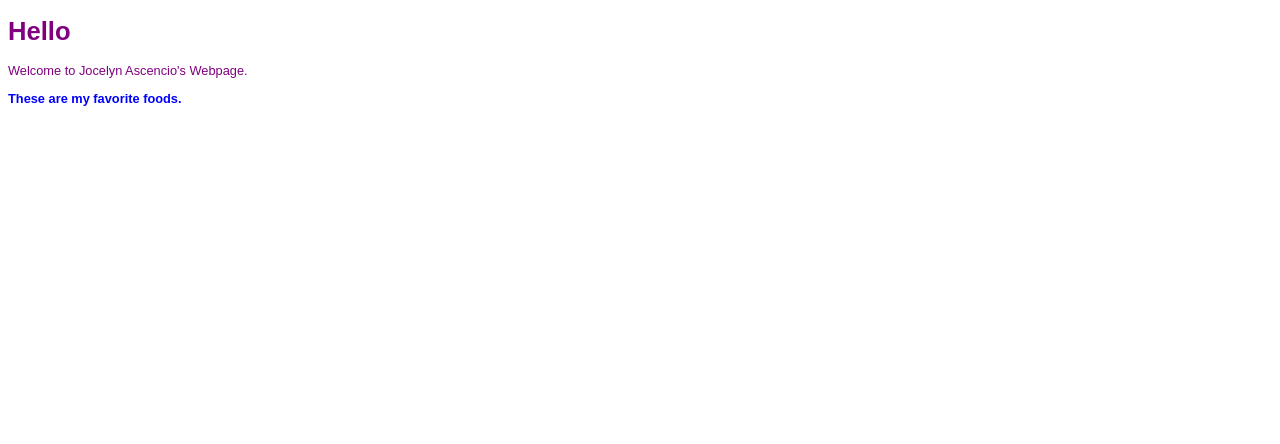
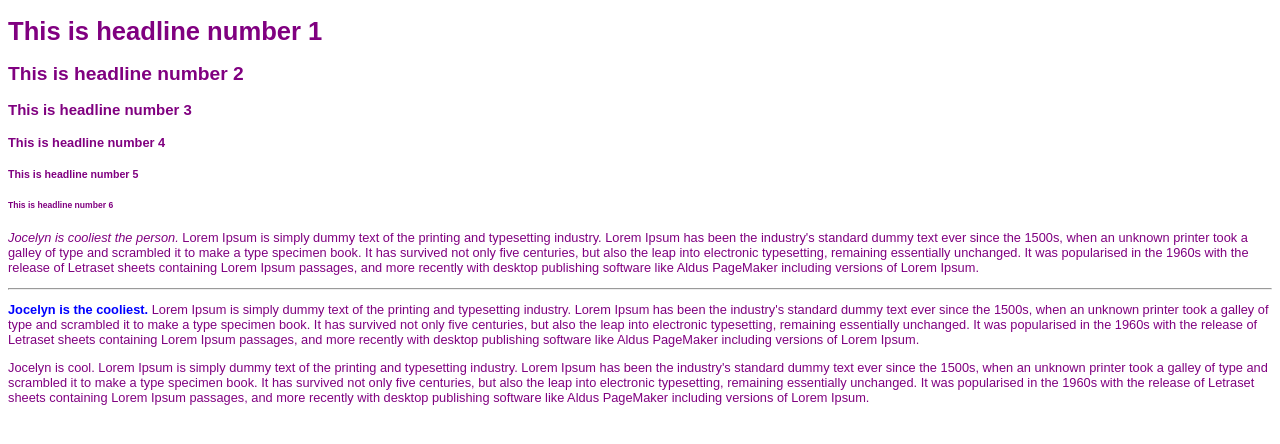
Before and after one commit to joascencio/codingclass, a plain HTML site: page index.html in a window 1280 px wide. Drawn offline with Linux system fonts and the light colour scheme.

Commit message:
added h1 tags, added em tags, and added strong tags

```diff
--- a/index.html
+++ b/index.html
@@ -6,8 +6,23 @@
 		<link rel="stylesheet" type="text/css" href="main.css" />
 	</head>
 	<body>
-		<h1>Hello</h1>
-		<p>Welcome to Jocelyn Ascencio's Webpage.</p>
-            <strong>These are my favorite foods.</strong>
+        <h1>This is headline number 1 </h1>
+        <h2>This is headline number 2 </h2>
+        <h3>This is headline number 3 </h3>
+        <h4>This is headline number 4 </h4>
+        <h5>This is headline number 5 </h5>
+        <h6>This is headline number 6 </h6>
+		<p>
+           <em>Jocelyn is cooliest the person. </em> Lorem Ipsum is simply dummy text of the printing and typesetting industry. Lorem Ipsum has been the industry's standard dummy text ever since the 1500s, when an unknown printer took a galley of type and scrambled it to make a type specimen book. It has survived not only five centuries, but also the leap into electronic typesetting, remaining essentially unchanged. It was popularised in the 1960s with the release of Letraset sheets containing Lorem Ipsum passages, and more recently with desktop publishing software like Aldus PageMaker including versions of Lorem Ipsum.
+            <hr>
+            <p>
+                <strong>Jocelyn is the cooliest. </strong>  Lorem Ipsum is simply dummy text of the printing and typesetting industry. Lorem Ipsum has been the industry's standard dummy text ever since the 1500s, when an unknown printer took a galley of type and scrambled it to make a type specimen book. It has survived not only five centuries, but also the leap into electronic typesetting, remaining essentially unchanged. It was popularised in the 1960s with the release of Letraset sheets containing Lorem Ipsum passages, and more recently with desktop publishing software like Aldus PageMaker including versions of Lorem Ipsum.
+
+        </p><p>
+            Jocelyn is cool. Lorem Ipsum is simply dummy text of the printing and typesetting industry. Lorem Ipsum has been the industry's standard dummy text ever since the 1500s, when an unknown printer took a galley of type and scrambled it to make a type specimen book. It has survived not only five centuries, but also the leap into electronic typesetting, remaining essentially unchanged. It was popularised in the 1960s with the release of Letraset sheets containing Lorem Ipsum passages, and more recently with desktop publishing software like Aldus PageMaker including versions of Lorem Ipsum.
+
+        </p>
+        </p>
+
 	</body>
 </html>
```
